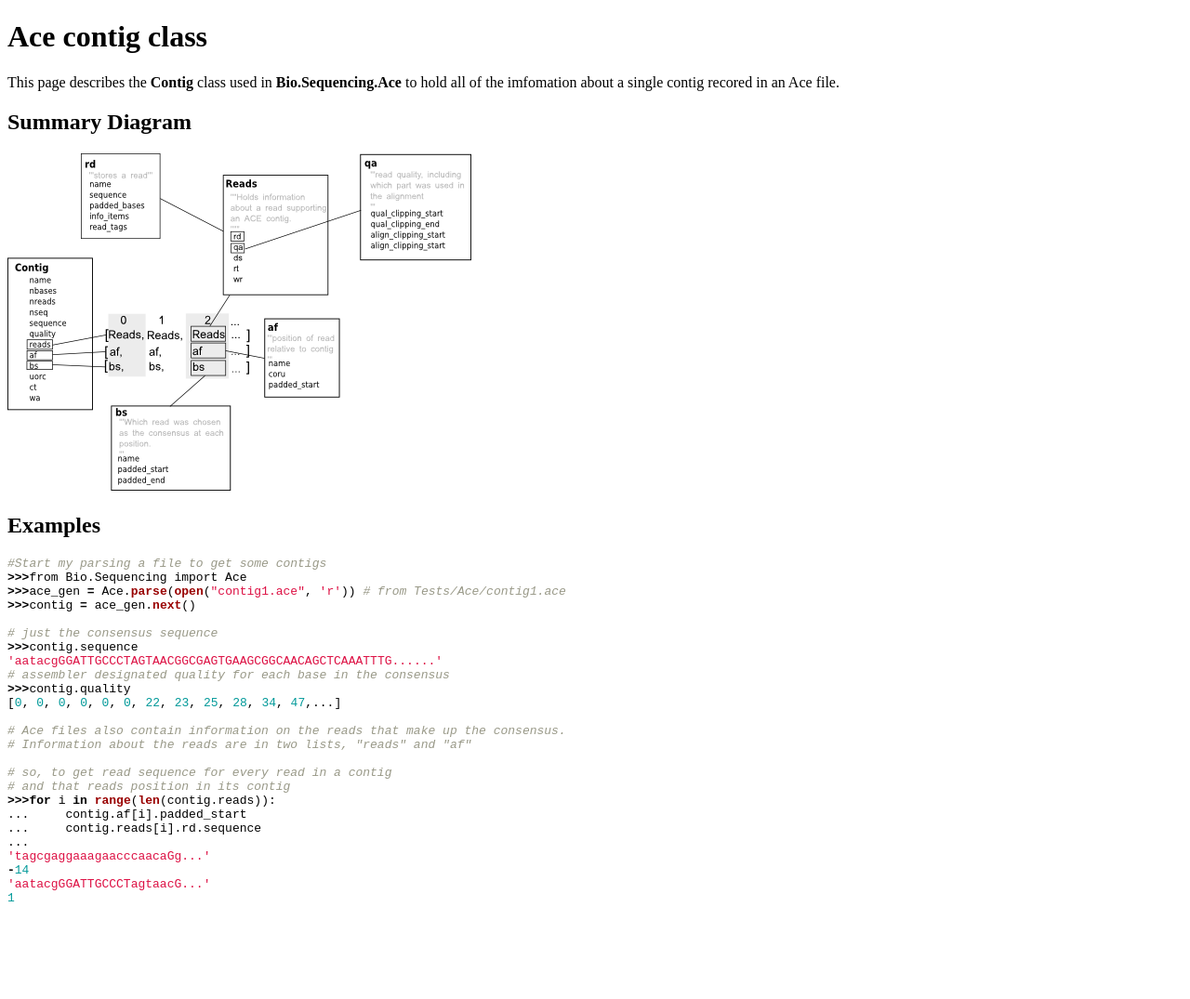
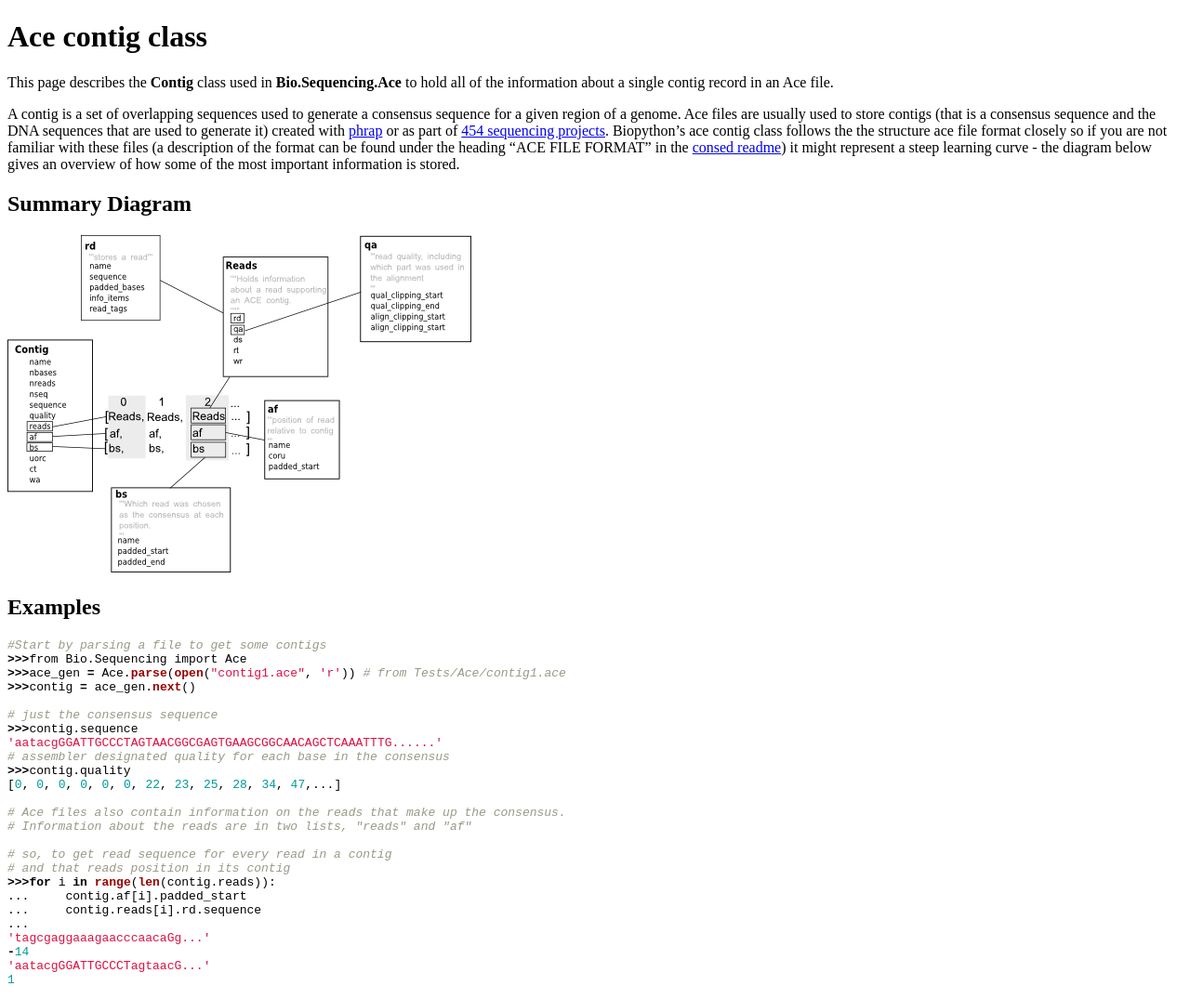
Before and after one commit to biopython/biopython.github.io, a Jekyll site: the page built from wiki/Ace_contig_class.md, in a window 1280 px wide. Shown: the whole page at 93% size. Built offline with Jekyll 4.4.1, drawn with Linux system fonts in a browser that asks for light colours; before the commit the page ends 987 px from its top, so only the background shows below that.

Commit message:
Now with introduction

````diff
--- a/wiki/Ace_contig_class.md
+++ b/wiki/Ace_contig_class.md
@@ -5,8 +5,22 @@ layout: wiki
 ---
 
 This page describes the **Contig** class used in **Bio.Sequencing.Ace**
-to hold all of the imfomation about a single contig recored in an Ace
+to hold all of the information about a single contig record in an Ace
 file.
+
+A contig is a set of overlapping sequences used to generate a consensus
+sequence for a given region of a genome. Ace files are usually used to
+store contigs (that is a consensus sequence and the DNA sequences that
+are used to generate it) created with
+[phrap](http://www.phrap.org/phredphrapconsed.html) or as part of [454
+sequencing projects](http://en.wikipedia.org/wiki/454_Life_Sciences).
+Biopython's ace contig class follows the the structure ace file format
+closely so if you are not familiar with these files (a description of
+the format can be found under the heading "ACE FILE FORMAT" in the
+[consed
+readme](http://bozeman.mbt.washington.edu/consed/distributions/README.14.0.txt))
+it might represent a steep learning curve - the diagram below gives an
+overview of how some of the most important information is stored.
 
 Summary Diagram
 ---------------
@@ -17,7 +31,7 @@ Examples
 --------
 
 ``` python
-#Start my parsing a file to get some contigs
+#Start by parsing a file to get some contigs
 >>>from Bio.Sequencing import Ace
 >>>ace_gen = Ace.parse(open("contig1.ace", 'r')) # from Tests/Ace/contig1.ace
 >>>contig = ace_gen.next()
````
Also changed, not shown: 1 other file.
